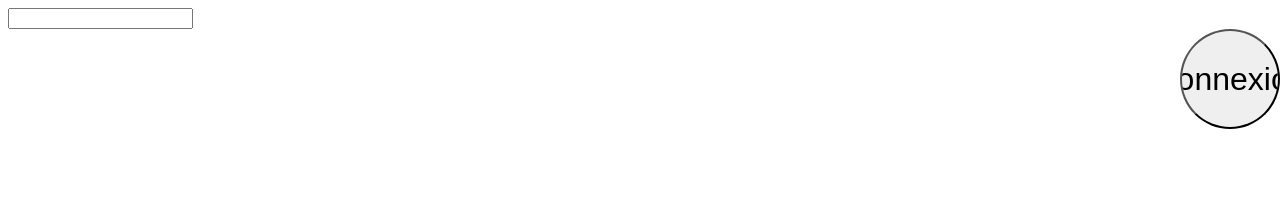
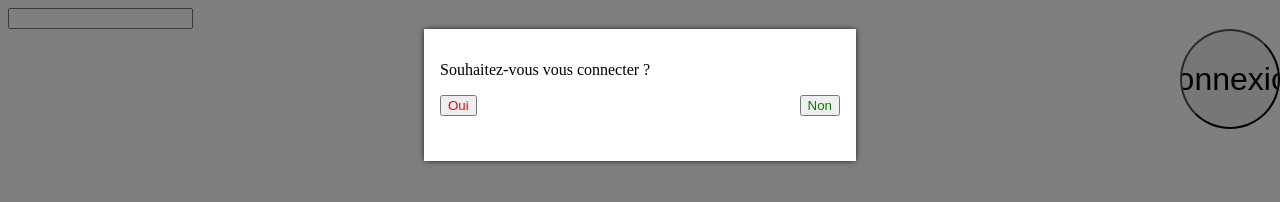
Before and after one commit to sylvain-lefevre/baduxgame, a plain HTML site: page index.html in a window 1280 px wide. Both pictures are taken after a click on the button "Connexion". Drawn offline with Linux system fonts and the light colour scheme.

Commit message:
feat: Add dialog (x5) after login click

```diff
--- a/index.html
+++ b/index.html
@@ -1,9 +1,18 @@
 <!DOCTYPE html>
 <head>
     <link rel="stylesheet" href="./styles/index.css">
+    <script src="./js/index.js"></script>
 </head>
 <body>
     <input type="text" id="login"/>
-    <button id="btn-login">Connexion</button>
+    <button id="btn-login" onclick="startLogin()">Connexion</button>
+    <dialog>
+        <p id="dialog-description"></p>
+        <div class="dialog-actions">
+         <button id="dialog-ok-btn" onclick="confirmLogin()">Oui</button>
+         <button id="dialog-ko-btn" onclick="abortLogin()">Non</button>
+        </div>
+    </dialog>
+    <div class="overlay"/>
 </body>
 </html>
--- /dev/null
+++ b/js/index.js
@@ -0,0 +1,54 @@
+let confirmNb = 0;
+
+const descriptions = [
+  "Souhaitez-vous vous connecter ?",
+  "Etes-vous sur ?",
+  "Non mais vraiment, c'est sur ?",
+  "Vous n'etes pas oblige d'accepter",
+  "Sur sur sur sur sur sur sur sur sur sur sur sur sur sur sur ?",
+];
+
+window.onload = init;
+
+let dialogDescription, dialog, overlay;
+
+function init() {
+  dialogDescription = document.querySelector("#dialog-description");
+  dialog = document.querySelector("dialog");
+  overlay = document.querySelector(".overlay");
+}
+
+function startLogin() {
+  confirmNb = 0;
+  openDialog();
+  dialogDescription.innerHTML = descriptions[0];
+}
+
+function confirmLogin() {
+  if (confirmNb < descriptions.length - 1) {
+    confirmNb++;
+    dialogDescription.innerHTML = descriptions[confirmNb];
+  } else {
+    hideDialog();
+    login();
+  }
+}
+
+function abortLogin() {
+  confirmNb = 0;
+  hideDialog();
+}
+
+function openDialog() {
+  dialog.classList.add("visible");
+  overlay.classList.add("visible");
+}
+
+function hideDialog() {
+  dialog.classList.remove("visible");
+  overlay.classList.remove("visible");
+}
+
+function login() {
+  console.log("login en cours...");
+}
--- a/styles/index.css
+++ b/styles/index.css
@@ -53,3 +53,47 @@ body{
 #btn-login:hover{
   margin-top: 40px;
 }
+
+dialog{
+  display: none;
+  flex-direction: column;
+  align-items: center;
+  justify-content: center;
+  width: 400px;
+  height: 100px;
+  z-index: 10;
+  border: none;
+  box-shadow: 0px 0px 6px -1px #000000;
+}
+
+.dialog-actions{
+  display: flex;
+  width: 100%;
+  justify-content: space-between;
+}
+
+#dialog-ok-btn:not(:disabled){
+  color: red;
+}
+
+#dialog-ko-btn:not(:disabled){
+  color: green;
+}
+
+.overlay{
+  position: fixed;
+  display: none;
+  width: 100%;
+  height: 100%;
+  top: 0;
+  left: 0;
+  right: 0;
+  bottom: 0;
+  background-color: rgba(0, 0, 0, 0.5);
+  z-index: 2;
+  cursor: pointer;
+}
+
+.visible{
+  display: block;
+}
```
